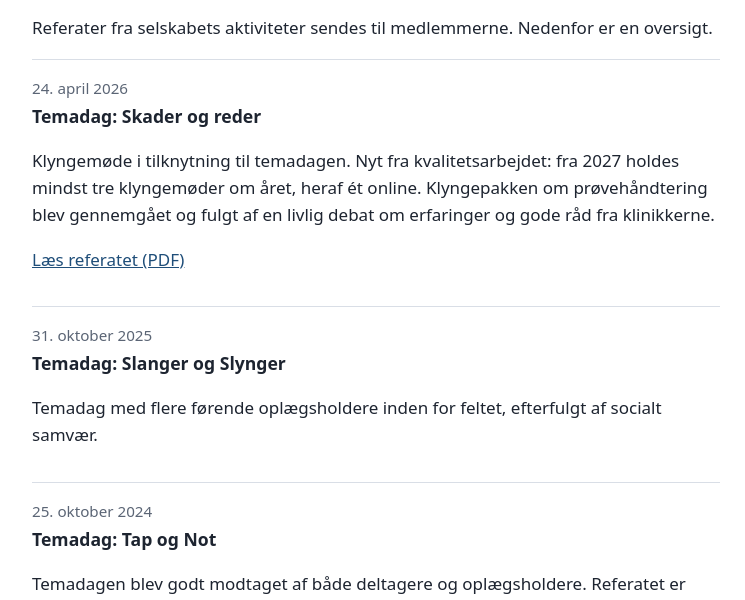
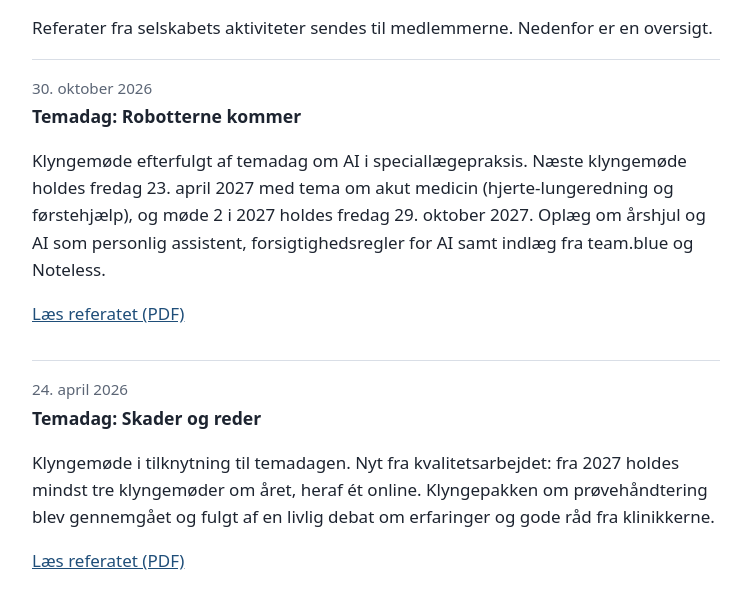
Before and after one commit to Pollefar/fuskir-dk, a plain HTML site: page public/referater/index.html in a window 1280 px wide. Shown: the part 200-800 px from the top of the page, without its empty margins (264-1009 px from the left). Drawn offline with Linux system fonts and the light colour scheme.

Commit message:
Referat fra klyngemøde 30.10.2026
Co-Authored-By: Claude Opus 5.5 <noreply@anthropic.com>
Claude-Session: https://claude.ai/code/session_01K5cqax8V599GEARySVwNAN

```diff
--- a/public/referater/index.html
+++ b/public/referater/index.html
@@ -15,6 +15,7 @@
 <h1>Referater</h1>
 <p>Referater fra selskabets aktiviteter sendes til medlemmerne. Nedenfor er en oversigt.</p>
 <!-- Nyeste øverst. Ny indgang: kopier en <div class="entry"> -->
+<div class="entry"><div class="date">30. oktober 2026</div><h3>Temadag: Robotterne kommer</h3><p>Klyngemøde efterfulgt af temadag om AI i speciallægepraksis. Næste klyngemøde holdes fredag 23. april 2027 med tema om akut medicin (hjerte-lungeredning og førstehjælp), og møde 2 i 2027 holdes fredag 29. oktober 2027. Oplæg om årshjul og AI som personlig assistent, forsigtighedsregler for AI samt indlæg fra team.blue og Noteless.</p><p><a href="/referat-2026-10-30.pdf">Læs referatet (PDF)</a></p></div>
 <div class="entry"><div class="date">24. april 2026</div><h3>Temadag: Skader og reder</h3><p>Klyngemøde i tilknytning til temadagen. Nyt fra kvalitetsarbejdet: fra 2027 holdes mindst tre klyngemøder om året, heraf ét online. Klyngepakken om prøvehåndtering blev gennemgået og fulgt af en livlig debat om erfaringer og gode råd fra klinikkerne.</p><p><a href="/referat-2026-04-24.pdf">Læs referatet (PDF)</a></p></div>
 <div class="entry"><div class="date">31. oktober 2025</div><h3>Temadag: Slanger og Slynger</h3><p>Temadag med flere førende oplægsholdere inden for feltet, efterfulgt af socialt samvær.</p></div>
 <div class="entry"><div class="date">25. oktober 2024</div><h3>Temadag: Tap og Not</h3><p>Temadagen blev godt modtaget af både deltagere og oplægsholdere. Referatet er udsendt til medlemmerne.</p></div>
```
Also changed, not shown: 1 other file.
